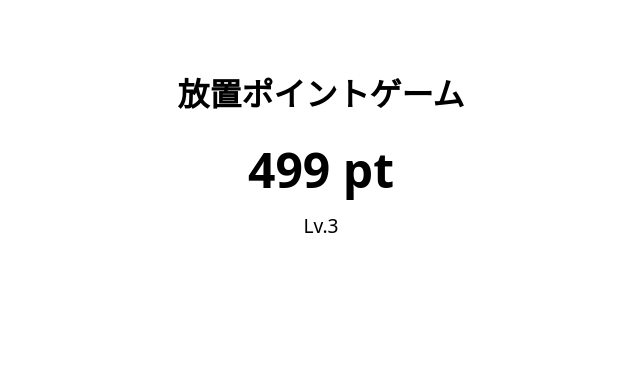
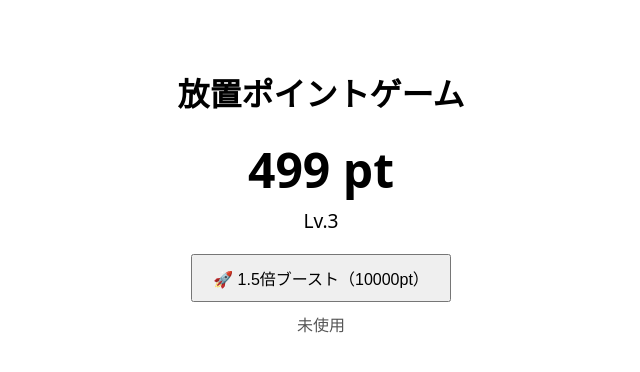
Before and after one commit to hamumeron/ish, a plain HTML site: page index.html in a window 1280 px wide. Shown: the whole page, without its empty margins (319-959 px from the left). Drawn offline with Linux system fonts and the light colour scheme.

Commit message:
Update index.html

```diff
--- a/index.html
+++ b/index.html
@@ -14,53 +14,79 @@
       font-weight: bold;
     }
     .level {
-      margin-top: 10px;
+      margin-top: 5px;
       font-size: 1.2em;
     }
+    .boost {
+      margin-top: 20px;
+    }
+    button {
+      font-size: 1em;
+      padding: 10px 20px;
+    }
+    .info {
+      margin-top: 10px;
+      color: #555;
+    }
     .ach {
-      margin-top: 20px;
+      margin-top: 15px;
       color: green;
     }
   </style>
 </head>
 <body>
   <h1>放置ポイントゲーム</h1>
+
   <div class="pt"><span id="pt">0</span> pt</div>
   <div class="level">Lv.<span id="lv">1</span></div>
+
+  <div class="boost">
+    <button id="boostBtn">🚀 1.5倍ブースト（10000pt）</button>
+    <div class="info" id="boostInfo">未使用</div>
+  </div>
+
   <div class="ach" id="ach"></div>
 
   <script>
     /* ===== 設定 ===== */
-    const RATE = 100; // 1秒あたり100pt
-    const KEY_POINT = "bg_point";
-    const KEY_TIME = "bg_last";
-    const KEY_ACH = "bg_ach";
+    const BASE_RATE = 100;           // 1秒100pt
+    const BOOST_RATE = 1.5;
+    const BOOST_COST = 10000;
+    const BOOST_TIME = 30 * 1000;    // 30秒
+
+    const KEY_P = "bg_point";
+    const KEY_T = "bg_last";
+    const KEY_B = "bg_boost_until";
+    const KEY_A = "bg_ach";
 
     /* ===== 読み込み ===== */
-    let point = Number(localStorage.getItem(KEY_POINT)) || 0;
-    let last = Number(localStorage.getItem(KEY_TIME)) || Date.now();
-    let achievements = JSON.parse(localStorage.getItem(KEY_ACH) || "[]");
+    let point = Number(localStorage.getItem(KEY_P)) || 0;
+    let last = Number(localStorage.getItem(KEY_T)) || Date.now();
+    let boostUntil = Number(localStorage.getItem(KEY_B)) || 0;
+    let achievements = JSON.parse(localStorage.getItem(KEY_A) || "[]");
 
-    /* ===== 閉じてた時間分を加算 ===== */
+    /* ===== 閉じてた時間分加算 ===== */
     const now = Date.now();
     const diffSec = (now - last) / 1000;
-    point += Math.floor(diffSec * RATE);
+    point += Math.floor(diffSec * BASE_RATE);
 
-    /* ===== 表示要素 ===== */
+    /* ===== 要素 ===== */
     const ptEl = document.getElementById("pt");
     const lvEl = document.getElementById("lv");
     const achEl = document.getElementById("ach");
+    const boostBtn = document.getElementById("boostBtn");
+    const boostInfo = document.getElementById("boostInfo");
 
-    /* ===== レベル計算 ===== */
+    /* ===== レベル ===== */
     function getLevel(pt) {
       return Math.floor(Math.sqrt(pt / 100)) + 1;
     }
 
     /* ===== 実績 ===== */
     const ACH_LIST = [
-      { id: "1000", pt: 1000, text: "🎉 1000pt達成！" },
-      { id: "10000", pt: 10000, text: "🔥 10000pt達成！" },
-      { id: "100k", pt: 100000, text: "👑 100000pt達成！" }
+      { id: "1k", pt: 1000, text: "🎉 1000pt達成" },
+      { id: "10k", pt: 10000, text: "🔥 10000pt達成" },
+      { id: "100k", pt: 100000, text: "👑 100000pt達成" }
     ];
 
     function checkAchievements() {
@@ -70,35 +96,66 @@
           achEl.textContent = a.text;
         }
       }
-      localStorage.setItem(KEY_ACH, JSON.stringify(achievements));
+      localStorage.setItem(KEY_A, JSON.stringify(achievements));
     }
 
-    /* ===== なめらか加算（ミリ秒） ===== */
+    /* ===== ブースト処理 ===== */
+    function isBoost() {
+      return Date.now() < boostUntil;
+    }
+
+    boostBtn.onclick = () => {
+      if (isBoost()) return;
+      if (point < BOOST_COST) {
+        alert("ポイントが足りません");
+        return;
+      }
+      point -= BOOST_COST;
+      boostUntil = Date.now() + BOOST_TIME;
+      localStorage.setItem(KEY_B, boostUntil);
+    };
+
+    /* ===== 表示更新 ===== */
+    function updateBoostUI() {
+      if (isBoost()) {
+        const remain = Math.ceil((boostUntil - Date.now()) / 1000);
+        boostInfo.textContent = `🚀 ブースト中（残り ${remain}s）`;
+        boostBtn.disabled = true;
+      } else {
+        boostInfo.textContent = "未使用";
+        boostBtn.disabled = false;
+      }
+    }
+
+    /* ===== メインループ（ミリ秒） ===== */
     let lastFrame = performance.now();
     function loop(nowMs) {
       const delta = (nowMs - lastFrame) / 1000;
       lastFrame = nowMs;
 
-      point += delta * RATE;
+      const rate = BASE_RATE * (isBoost() ? BOOST_RATE : 1);
+      point += delta * rate;
+
       ptEl.textContent = Math.floor(point);
       lvEl.textContent = getLevel(point);
 
+      updateBoostUI();
       checkAchievements();
       requestAnimationFrame(loop);
     }
 
     /* ===== 保存 ===== */
     function save() {
-      localStorage.setItem(KEY_POINT, Math.floor(point));
-      localStorage.setItem(KEY_TIME, Date.now());
+      localStorage.setItem(KEY_P, Math.floor(point));
+      localStorage.setItem(KEY_T, Date.now());
     }
-
     window.addEventListener("beforeunload", save);
     setInterval(save, 5000);
 
     /* ===== 初期表示 ===== */
     ptEl.textContent = Math.floor(point);
     lvEl.textContent = getLevel(point);
+    updateBoostUI();
     requestAnimationFrame(loop);
   </script>
 </body>
```
